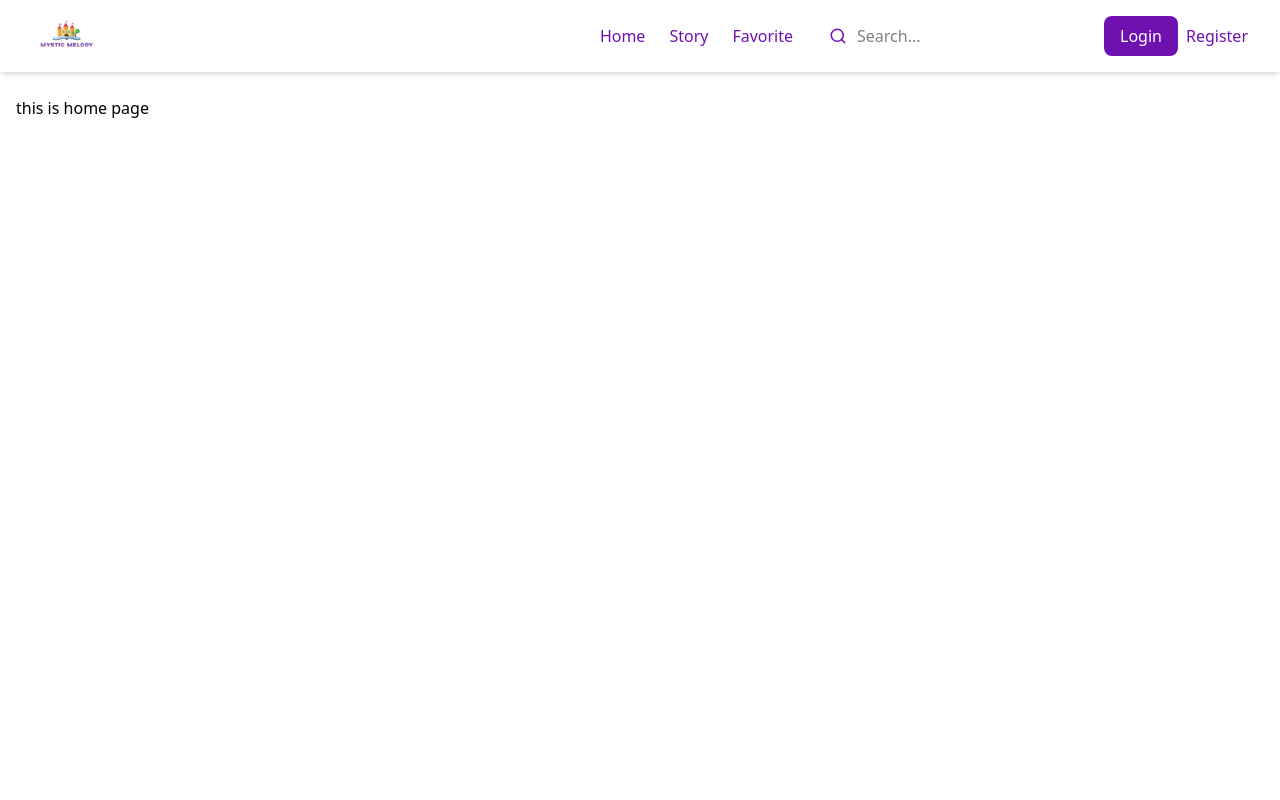
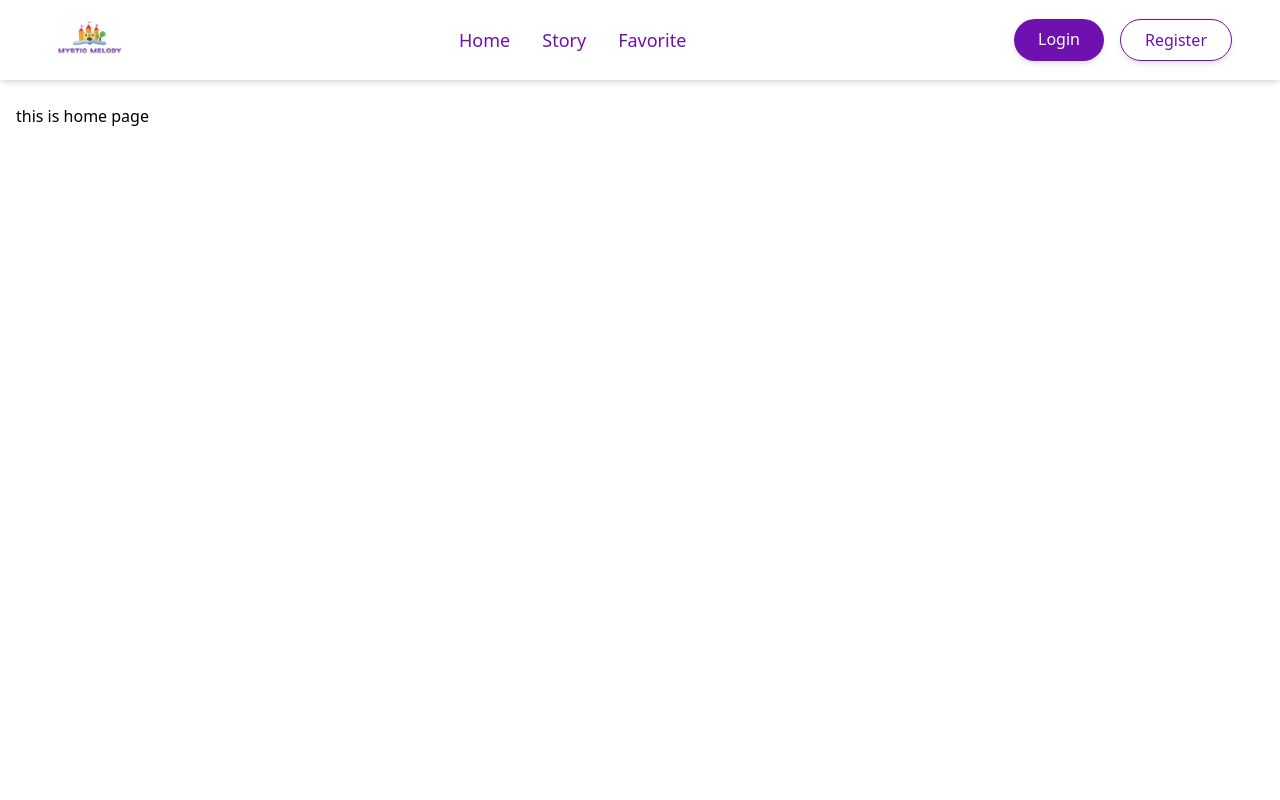
Before and after one commit to bunseuseng/fairy-tail-group5, a React (Vite) app: page / in a window 1280 px wide. Shown: the top 800 px of the page. Built offline with nearby package versions, Linux system fonts and the light colour scheme.

Commit message:
neth updates

```diff
--- a/src/components/navbar.jsx
+++ b/src/components/navbar.jsx
@@ -1,212 +1,75 @@
-// import { useState } from "react";
-// import { Menu, X, Search } from "lucide-react";
-
-// export default function Navbar() {
-//   const [isOpen, setIsOpen] = useState(false);
-
-//   return (
-//     <nav className="bg-white shadow-md px-4 sm:px-6 lg:px-8 w-full">
-//       <div className="flex justify-between items-center py-4">
-//         {/* Logo */}
-//         <div className="flex items-center space-x-2">
-//           <img src="/logo.png" alt="Mystic Melody" className="h-10" />
-//           {/* <span className="font-bold text-xl text-purple-800">
-//             MYSTIC MELODY
-//           </span> */}
-//         </div>
-
-//         {/* Menu Button (Mobile) */}
-//         <div className="lg:hidden">
-//           <button
-//             onClick={() => setIsOpen(!isOpen)}
-//             className="text-purple-800"
-//           >
-//             {isOpen ? <X size={28} /> : <Menu size={28} />}
-//           </button>
-//         </div>
-
-//         {/* Desktop Menu */}
-//         <div className="hidden lg:flex space-x-6 items-center">
-//           <a
-//             href="#"
-//             className="text-purple-800 hover:text-purple-500 transition duration-300"
-//           >
-//             Home
-//           </a>
-//           <a
-//             href="#"
-//             className="text-purple-800 hover:text-purple-500 transition duration-300"
-//           >
-//             Story
-//           </a>
-//           <a
-//             href="#"
-//             className="text-purple-800 hover:text-purple-500 transition duration-300"
-//           >
-//             Favorite
-//           </a>
-//           <div className="relative flex items-center">
-//             <Search size={18} className="absolute left-3 text-gray-500" />
-//             <input
-//               type="text"
-//               placeholder="Search..."
-//               className="pl-10 pr-4 py-2 border rounded-lg focus:outline-none focus:ring-2 focus:ring-purple-500"
-//             />
-//           </div>
-
-//           <button className="bg-purple-800 text-white px-4 py-2 rounded-lg hover:bg-purple-600 transition duration-300">
-//             Login
-//           </button>
-//           <a href="#" className="text-purple-800 hover:text-purple-600">
-//             Register
-//           </a>
-//         </div>
-//       </div>
-
-//       {/* Mobile Menu */}
-//       {isOpen && (
-//         <div className="lg:hidden flex flex-col space-y-4 pb-4 border-t pt-4">
-//           <a
-//             href="#"
-//             className="text-purple-800 hover:text-purple-500 transition duration-300"
-//           >
-//             Home
-//           </a>
-//           <a
-//             href="#"
-//             className="text-purple-800 hover:text-purple-500 transition duration-300"
-//           >
-//             Story
-//           </a>
-//           <a
-//             href="#"
-//             className="text-purple-800 hover:text-purple-500 transition duration-300"
-//           >
-//             Favorite
-//           </a>
-//           <div className="relative flex items-center">
-//             <Search size={18} className="absolute left-3 text-gray-500" />
-//             <input
-//               type="text"
-//               placeholder="Search..."
-//               className="pl-10 pr-4 py-2 border rounded-lg focus:outline-none focus:ring-2 focus:ring-purple-500"
-//             />
-//           </div>
-//           <button className="bg-purple-800 text-white px-4 py-2 rounded-lg hover:bg-purple-600 transition duration-300">
-//             Login
-//           </button>
-//           <a href="#" className="text-purple-800 hover:text-purple-600">
-//             Register
-//           </a>
-//         </div>
-//       )}
-//     </nav>
-//   );
-// }
-import { useState, useEffect } from "react";
-import { Menu, X, Search, ChevronDown } from "lucide-react";
+import { useState } from "react";
+import { Menu, X } from "lucide-react";
 import { Link } from "react-router-dom";
 import logo from "../assets/images/logo.png";
 
 export default function Navbar() {
   const [isOpen, setIsOpen] = useState(false);
-  const [dropdownOpen, setDropdownOpen] = useState(false);
-
-  // Close dropdown when clicking outside
-  useEffect(() => {
-    const handleClickOutside = (event) => {
-      if (!event.target.closest(".dropdown")) {
-        setDropdownOpen(false);
-      }
-    };
-    document.addEventListener("click", handleClickOutside);
-    return () => document.removeEventListener("click", handleClickOutside);
-  }, []);
 
   const MenuLinks = ({ mobile = false }) => (
-    <>
+    <div className={`flex ${mobile ? "flex-col space-y-4" : "space-x-8"}`}>
       <Link
         to="/"
-        className={`text-purple-800 hover:text-purple-500 transition duration-300 ${mobile ? "" : "mr-6"}`}
+        className="text-purple-800 hover:text-purple-600 text-lg font-medium transition duration-300"
       >
         Home
       </Link>
-
       <Link
         to="/story"
-        className={`text-purple-800 hover:text-purple-500 transition duration-300 ${mobile ? "" : "mr-6"}`}
+        className="text-purple-800 hover:text-purple-600 text-lg font-medium transition duration-300"
       >
         Story
       </Link>
-
       <Link
         to="/favorite"
-        className={`text-purple-800 hover:text-purple-500 transition duration-300 ${mobile ? "" : "mr-6"}`}
+        className="text-purple-800 hover:text-purple-600 text-lg font-medium transition duration-300"
       >
         Favorite
       </Link>
-    </>
-  );
-
-  const SearchBox = ({ mobile = false }) => (
-    <div className={`relative flex items-center ${mobile ? "w-full" : ""}`}>
-      <Search size={18} className="absolute left-3 text-purple-800" />
-      <input
-        type="text"
-        placeholder="Search..."
-        className="pl-10 pr-4 py-2 border-0 rounded-lg focus:outline-none focus:ring-2 focus:ring-purple-500 w-full"
-      />
     </div>
   );
 
-  const AuthButtons = ({ mobile = false }) => (
-    <>
+  const AuthButtons = () => (
+    <div className="flex space-x-4">
       <Link
         to="/login"
-        className={`bg-purple-800 text-white px-4 py-2 rounded-lg hover:bg-purple-600 transition duration-300 ${mobile ? "w-full text-center" : ""}`}
+        className="bg-purple-800 text-white px-6 py-2 rounded-full hover:bg-purple-700 transition duration-300 shadow-md"
       >
         Login
       </Link>
       <Link
         to="/register"
-        className={`text-purple-800 hover:text-purple-600 ${mobile ? "w-full text-center" : "ml-2"}`}
+        className="text-purple-800 border border-purple-800 px-6 py-2 rounded-full hover:bg-purple-100 transition duration-300 shadow-md"
       >
         Register
       </Link>
-    </>
+    </div>
   );
 
   return (
-    <nav className="bg-white shadow-md px-4 sm:px-6 lg:px-8 w-full">
+    <nav className="bg-white shadow-md px-6 lg:px-12 w-full">
       <div className="flex justify-between items-center py-4">
-        {/* Logo */}
-        <div className="flex items-center space-x-2">
-          <img src={logo} alt="Mystic Melody" className="h-10" />
+        <Link to="/" className="flex items-center space-x-2">
+          <img src={logo} alt="Mystic Melody" className="h-12" />
+        </Link>
+        <div className="hidden lg:flex flex-1 justify-center">
+          <MenuLinks />
         </div>
-
-        {/* Mobile Menu Button */}
+        <div className="hidden lg:flex">
+          <AuthButtons />
+        </div>
         <button
           onClick={() => setIsOpen(!isOpen)}
-          className="lg:hidden text-purple-800"
+          className="lg:hidden text-purple-800 focus:outline-none"
           aria-label="Toggle menu"
         >
-          {isOpen ? <X size={28} /> : <Menu size={28} />}
+          {isOpen ? <X size={32} /> : <Menu size={32} />}
         </button>
-
-        {/* Desktop Menu */}
-        <div className="hidden lg:flex items-center">
-          <MenuLinks />
-          <SearchBox />
+      </div>
+      {isOpen && (
+        <div className="lg:hidden flex flex-col items-center space-y-6 pb-6 border-t pt-6">
+          <MenuLinks mobile />
           <AuthButtons />
-        </div>
-      </div>
-
-      {/* Mobile Dropdown */}
-      {isOpen && (
-        <div className="lg:hidden flex flex-col space-y-4 pb-4 border-t pt-4">
-          <MenuLinks mobile />
-          <SearchBox mobile />
-          <AuthButtons mobile />
         </div>
       )}
     </nav>
```
